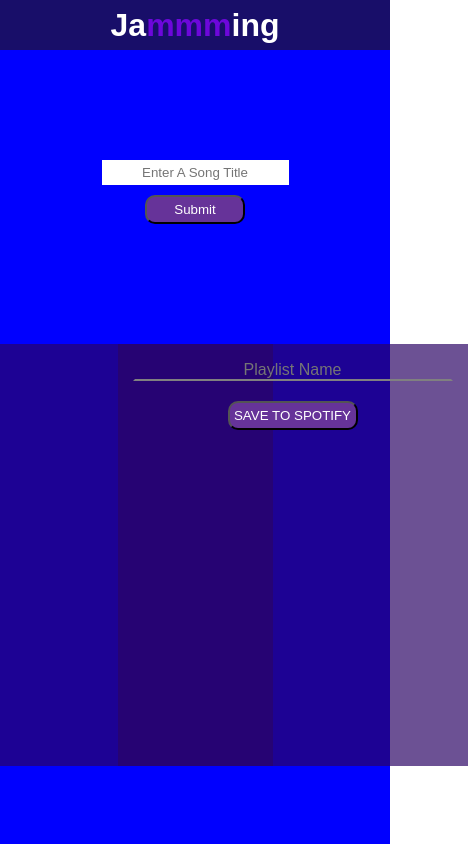
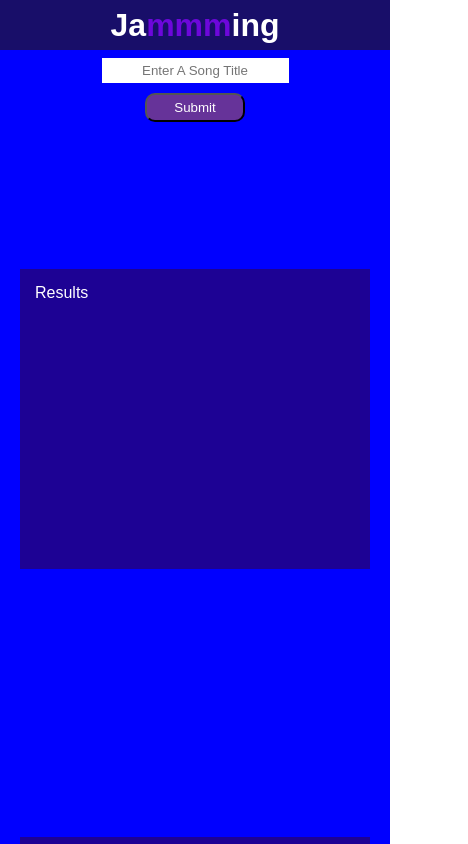
Before and after one commit to codecadimy-mohamed/jammming, a React (Create React App) app: page / in a window 390 px wide. Shown: the top 844 px of the page, 468 px wide, since content can reach past the window. Built offline with nearby package versions, Linux system fonts and the light colour scheme.

Commit message:
make it responsive for phones divices

```diff
--- a/src/components/App/App.module.css
+++ b/src/components/App/App.module.css
@@ -11,12 +11,26 @@
     'header header'
     'searchBar searchBar'
     'searchResults playlist';
-  justify-content: center;
+  justify-items: center;
+  align-items: center;
   grid-template-columns: minmax(50%, 50%) minmax(50%, 50%) ;
   row-gap: 10px;
   width: 100%;
   height: 100vh;
   background-color: blue;
+}
+
+@media only screen and (min-width: 360px) and (max-width: 600px) {
+  .appContainer {
+    grid-template-areas:
+      'header'
+      'searchBar'
+      'searchResults'
+      'playlist';
+    grid-template-columns: 1fr;
+    grid-template-rows: 50px 70px 1fr 1fr;
+    height: 150vh;
+  }
 }
 
 .header {
@@ -29,10 +43,8 @@
 
 .searchResults {
   grid-area: searchResults;
-  justify-self: center;
 }
 
 .playlist {
   grid-area: playlist;
-  justify-self: center;
 }
--- a/src/components/Header/Header.module.css
+++ b/src/components/Header/Header.module.css
@@ -5,7 +5,7 @@
 }
 
 .header {
-  width: 100%;
+  min-width: 100%;
   height: 50px;
   background-color: rgb(24, 14, 105);
   display: flex;
--- a/src/components/Playlist/Playlist.module.css
+++ b/src/components/Playlist/Playlist.module.css
@@ -7,8 +7,8 @@
 .playlist {
   background-color: rgba(42, 3, 101, 0.69);
   width: 350px;
-  min-height: 400px;
-  max-height: 50vh;
+  min-height: 300px;
+  max-height: calc((150vh - (50px + 70px)) / 2);
   overflow: auto;
   padding: 15px;
 }
--- a/src/components/SearchReasults/SearchResults.module.css
+++ b/src/components/SearchReasults/SearchResults.module.css
@@ -7,8 +7,8 @@
 .searchResults {
   background-color: rgba(42, 3, 101, 0.69);
   width: 350px;
-  min-height: 400px;
-  max-height: 50vh;
+  min-height: 300px;
+  max-height: calc((150vh - (50px + 70px)) / 2);
   overflow: auto;
   padding: 15px;
 }
```
